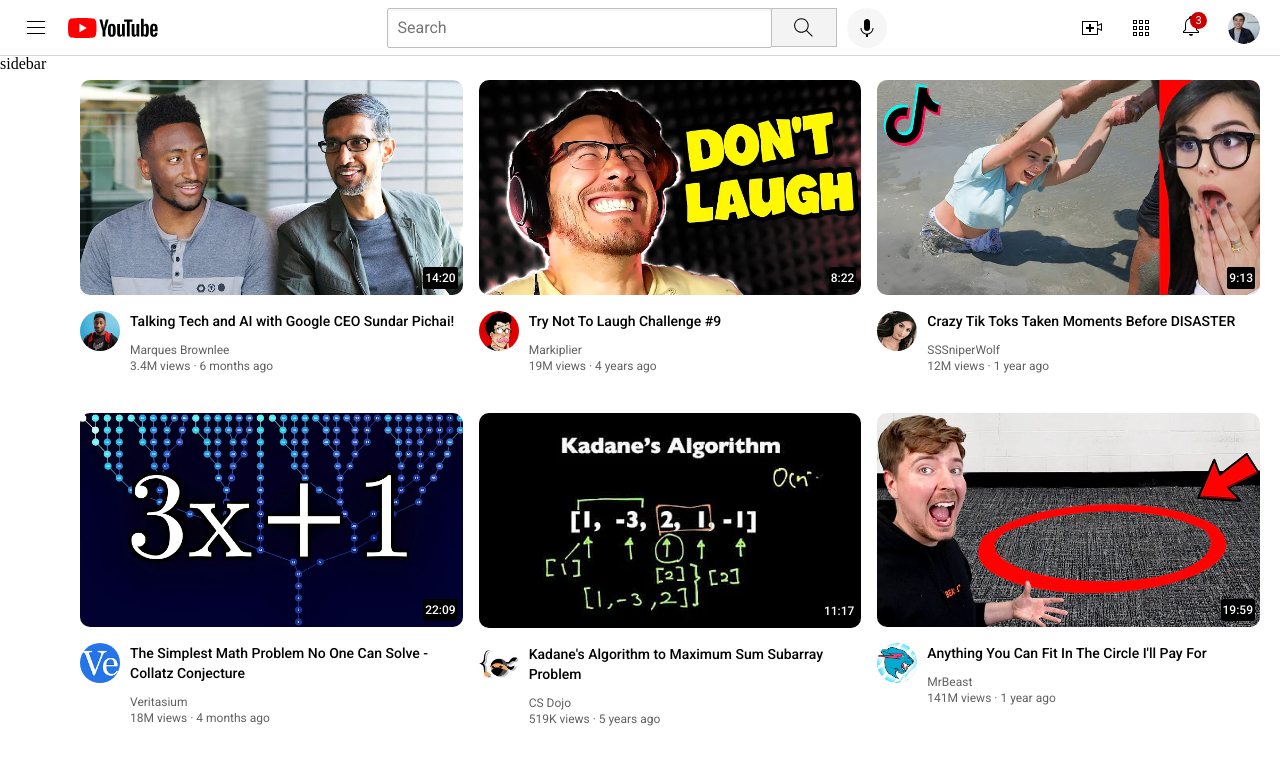
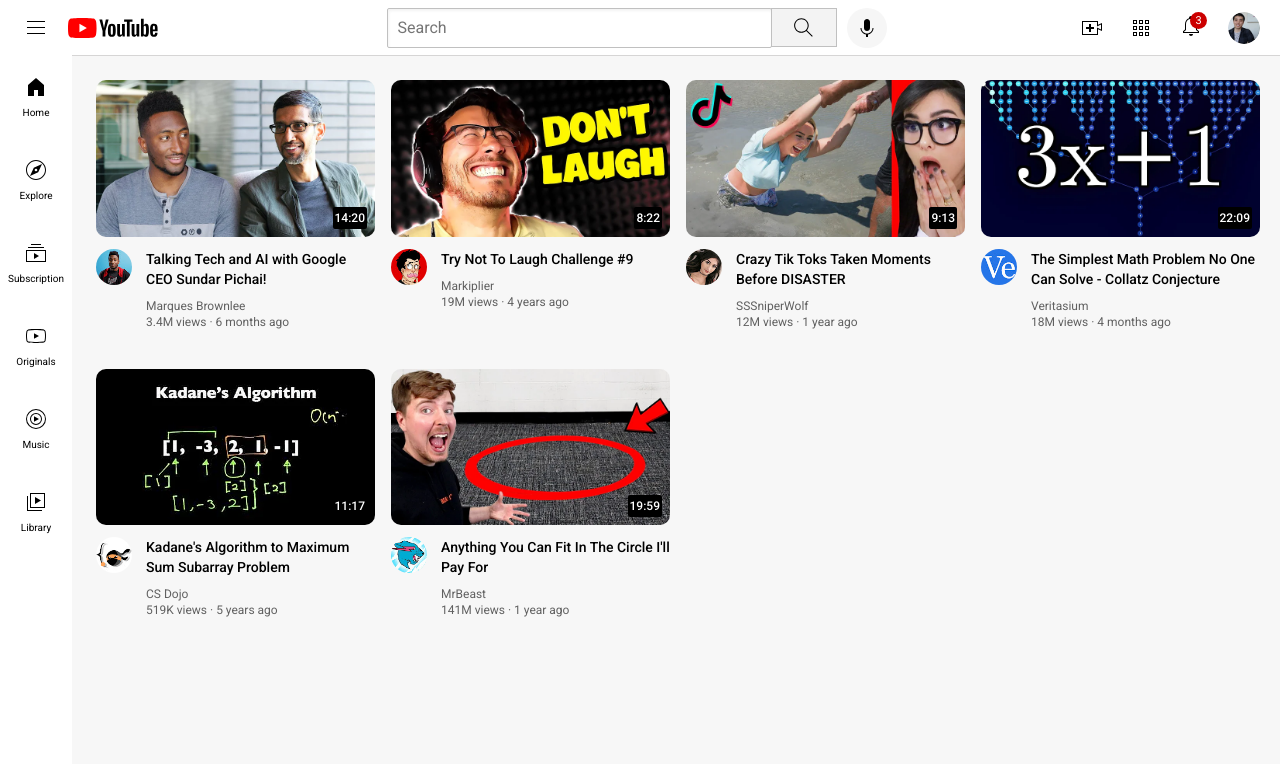
Before and after one commit to SoshanW/youtube-recreate-project, a plain HTML site: page index.html in a window 1280 px wide. Drawn offline with Linux system fonts and the light colour scheme.

Commit message:
completed UI for sidebar

```diff
--- a/index.html
+++ b/index.html
@@ -53,7 +53,37 @@
     </div>
 
     <div class="sidebar">
-      sidebar
+
+      <div class="sidebar-link">
+        <img class="home-icon" src="sidebar-icons/home.svg" alt="home">
+        <div>Home</div>
+      </div>
+
+      <div class="sidebar-link">
+        <img src="sidebar-icons/explore.svg" alt="explore" class="explore-icon">
+        <div>Explore</div>
+      </div>
+
+      <div class="sidebar-link">
+        <img src="sidebar-icons/subscriptions.svg" alt="subscription" class="subscription-icon">
+        <div>Subscription</div>
+      </div>
+
+      <div class="sidebar-link">
+        <img src="sidebar-icons/originals.svg" alt="originals" class="originals-icon">
+        <div>Originals</div>
+      </div>
+
+      <div class="sidebar-link">
+        <img src="sidebar-icons/youtube-music.svg" alt="youtube-music" class="youtube-music-icon">
+        <div>Music</div>
+      </div>
+
+      <div class="sidebar-link">
+        <img src="sidebar-icons/library.svg" alt="library" class="library-icon">
+        <div>Library</div>
+      </div>
+
     </div>
 
 
--- a/styles/general.css
+++ b/styles/general.css
@@ -7,5 +7,7 @@
 body{
   margin: 0;
   padding-top: 80px;
-  padding-left: 80px;
+  padding-left: 96px;
+  padding-right: 20px;
+  background-color: rgb(247, 247, 247);
 }
--- a/styles/sidebar.css
+++ b/styles/sidebar.css
@@ -5,4 +5,29 @@
   top: 55px;
   background-color: white;
   width: 72px;
+  z-index: 101;
+  cursor: pointer;
 }
+
+.sidebar-link{
+  height: 83px;
+  display: flex;
+  align-items: center;
+  justify-content: center;
+  flex-direction: column;
+}
+
+.sidebar-link:hover{
+  background-color: rgb(234, 234, 234);
+}
+
+.sidebar-link img{
+  height: 24px;
+
+}
+
+.sidebar-link div{
+  font-family: Roboto, Arial;
+  font-size: 10px;
+  margin-top: 8px;
+}
--- a/styles/video.css
+++ b/styles/video.css
@@ -1,9 +1,8 @@
 .video-grid{
   display: grid;
-  grid-template-columns: 1fr 1fr 1fr;
+  grid-template-columns: 1fr 1fr 1fr 1fr;
   column-gap: 16px;
   row-gap: 40px;
-  margin-right: 20px;
 }
 
 .thumbnail{
@@ -16,7 +15,7 @@
   font-size: 14px;
   font-weight: 500;
   line-height: 20px;
-  margin-bottom: 12px;
+  margin-bottom: 10px;
 }
 
 /* .video-preview{
@@ -36,14 +35,14 @@
 } */
 
 .profile-picture{
-  width: 40px;
+  width: 36px;
   border-radius: 50px;
 
 }
 
 .thumbnail-row{
   position: relative;
-  margin-bottom: 12px;
+  margin-bottom: 8px;
 }
 
 .video-author, .video-stats{
@@ -61,8 +60,8 @@
   padding: 4px 2px 4px 2px;
   background-color: black;
   color: white;
-  bottom: 10px;
-  right: 5px;
+  bottom: 12px;
+  right: 8px;
   font-size: 12px;
   font-weight: 500;
   border-radius: 2px;
```
Also changed, not shown: sidebar-icons/library.svg (added), sidebar-icons/originals.svg (added), sidebar-icons/subscriptions.svg (added), sidebar-icons/youtube-music.svg (added).
